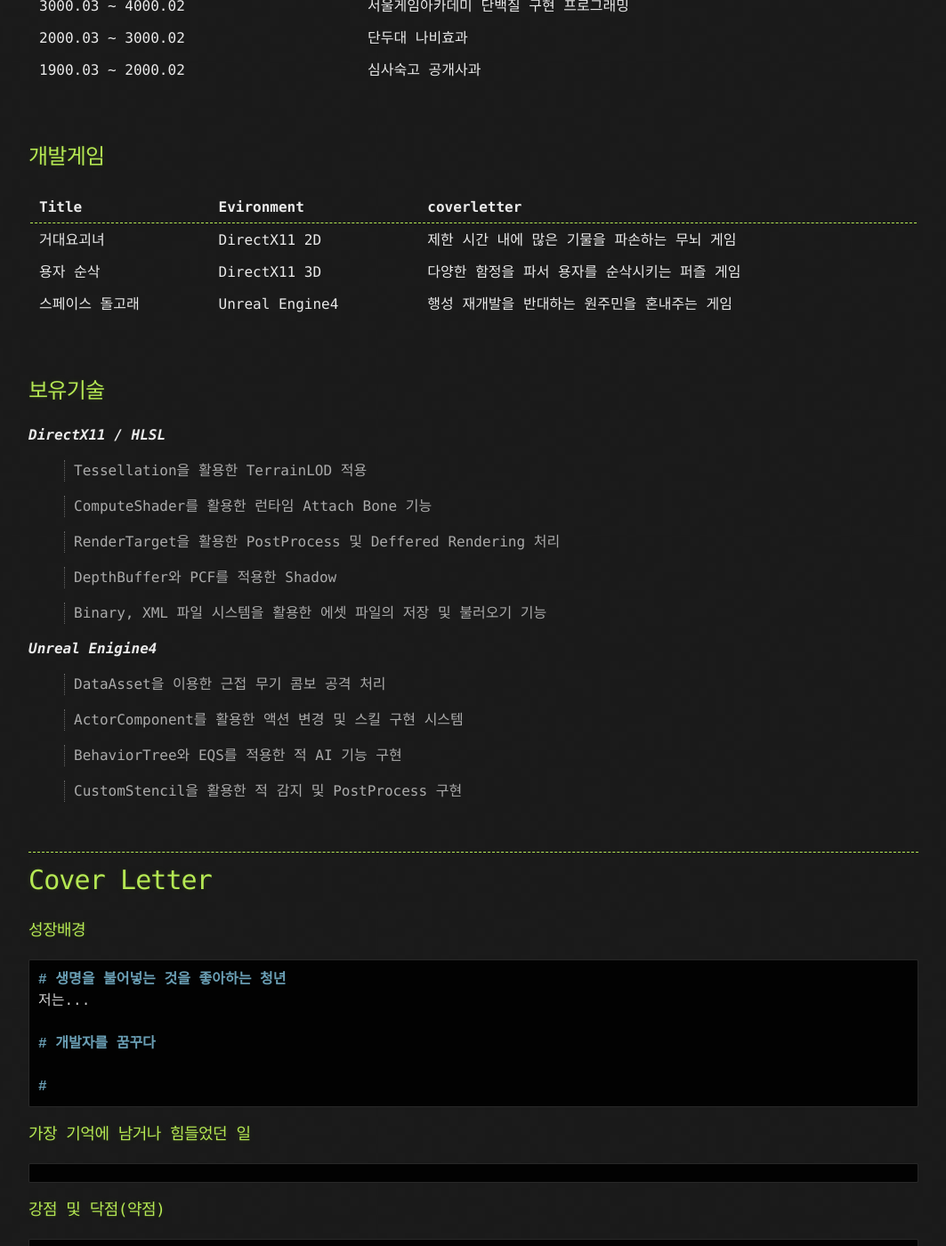
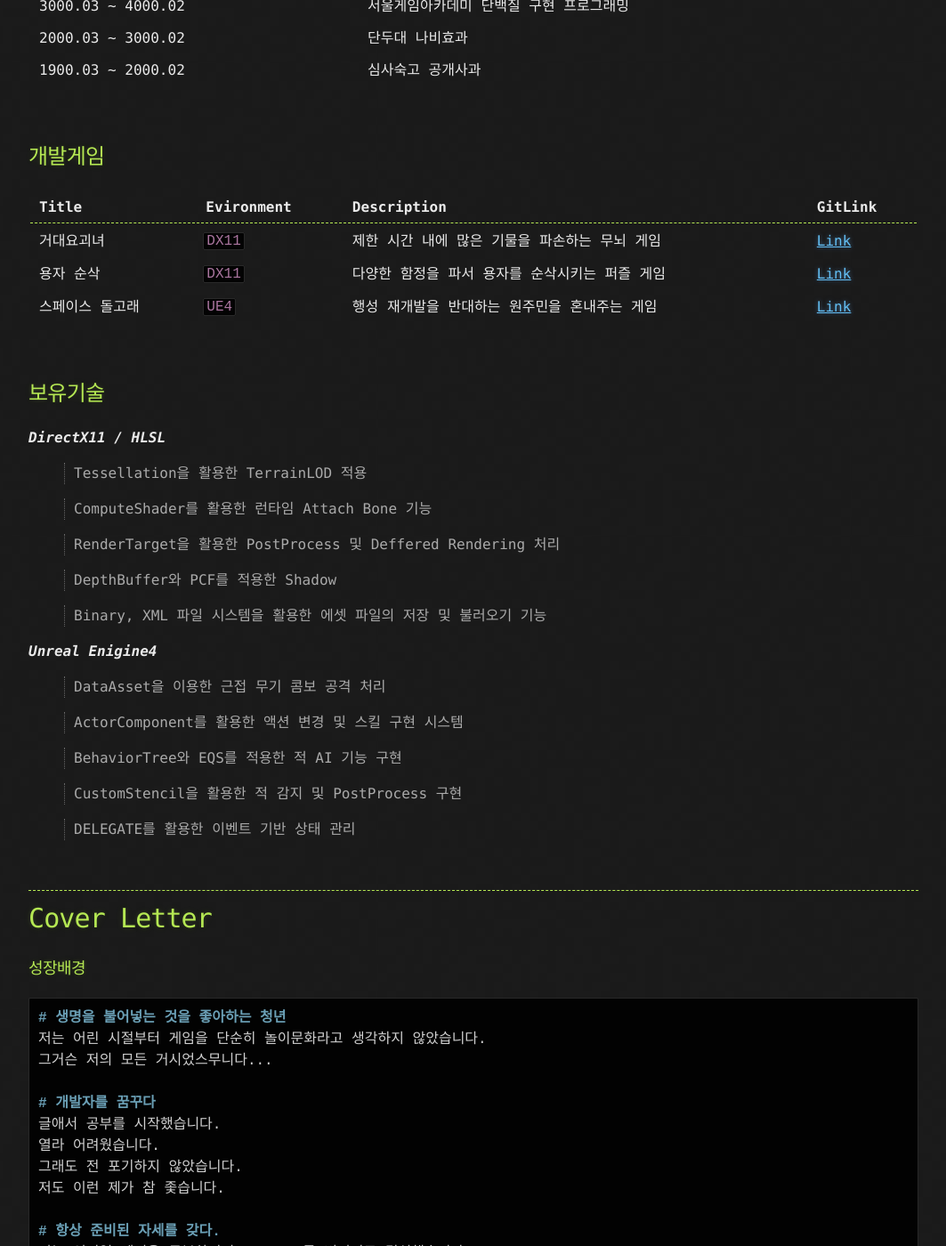
Before and after one commit to simeddk/Blog, a Jekyll site: the page built from _posts/2022-01-11-자소서 양식.md, in a window 1280 px wide and 1400 px high, scrolled down 994 px. Shown: the whole window at 89% size, without its empty margins (108-1171 px from the left). Built offline with Jekyll 4.4.1, drawn with Linux system fonts in a browser that asks for light colours; some of the changed text lies outside the part shown.

Commit message:
메세지 추가

````diff
--- a/_posts/2022-01-11-자소서 양식.md
+++ b/_posts/2022-01-11-자소서 양식.md
@@ -31,11 +31,11 @@ published: true
 
 ## 개발게임
 
-|Title|Evironment|coverletter|
-|:--|:--|:--|
-|거대요괴녀|DirectX11 2D|제한 시간 내에 많은 기물을 파손하는 무뇌 게임|
-|용자 순삭|DirectX11 3D|다양한 함정을 파서 용자를 순삭시키는 퍼즐 게임|
-|스페이스 돌고래|Unreal Engine4|행성 재개발을 반대하는 원주민을 혼내주는 게임|
+|Title|Evironment|Description|GitLink|
+|:--|:--|:--|:--|
+|거대요괴녀|`DX11`|제한 시간 내에 많은 기물을 파손하는 무뇌 게임|[Link](www.naver.com)|
+|용자 순삭|`DX11`|다양한 함정을 파서 용자를 순삭시키는 퍼즐 게임|[Link](www.naver.com)|
+|스페이스 돌고래|`UE4`|행성 재개발을 반대하는 원주민을 혼내주는 게임|[Link](www.naver.com)|
 
 <br/>
 
@@ -60,6 +60,8 @@ published: true
 
 >  CustomStencil을 활용한 적 감지 및 PostProcess 구현
 
+> DELEGATE를 활용한 이벤트 기반 상태 관리
+
 <br>
 
 ***
@@ -68,11 +70,18 @@ published: true
 
 ```markdown
 # 생명을 불어넣는 것을 좋아하는 청년
-저는...
+저는 어린 시절부터 게임을 단순히 놀이문화라고 생각하지 않았습니다.
+그거슨 저의 모든 거시었스무니다...
 
 # 개발자를 꿈꾸다
+글애서 공부를 시작했습니다.
+열라 어려웠습니다.
+그래도 전 포기하지 않았습니다.
+저도 이런 제가 참 좇습니다.
 
-#
+# 항상 준비된 자세를 갖다.
+저는 언리얼 엔진을 공부하면서 DirectX를 버리기로 결심했습니다.
+이걸 공부할 바에는 롤 한판 더 하고 말겠습니다.
 ```
 
 ### 가장 기억에 남거나 힘들었던 일
````
